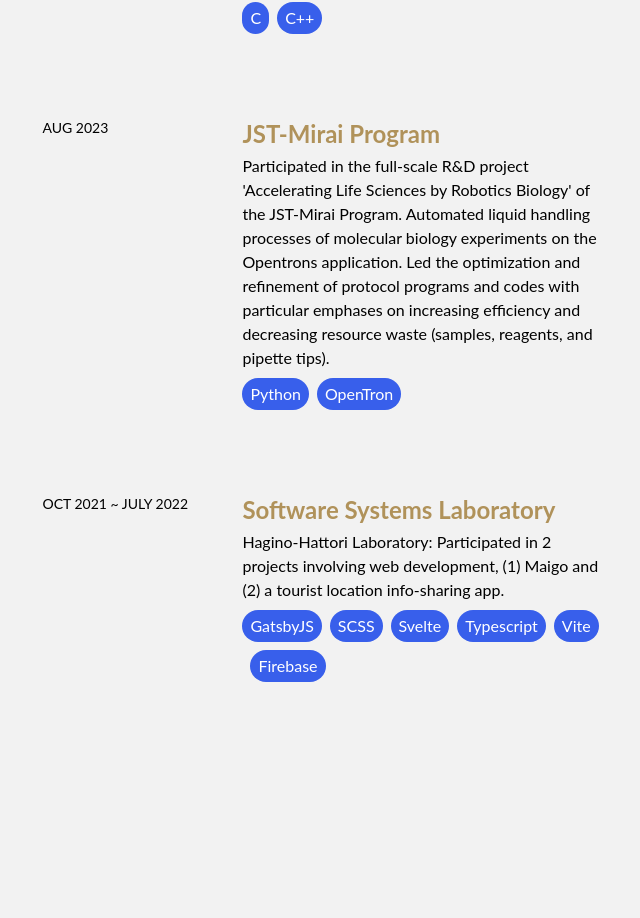
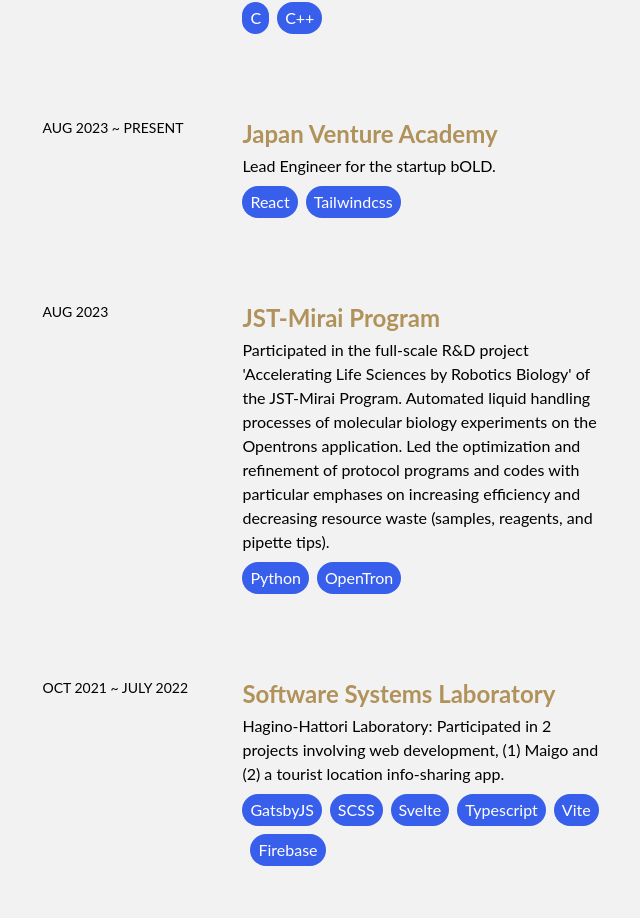
Before and after one commit to Ryuichi-Yamafuji-Lun/Portfolio, a React (Create React App) app: page / in a window 1280 px wide. Shown: the part 782-1700 px from the top of the page, without its empty margins (621-1261 px from the left). Built offline with nearby package versions, Linux system fonts and the light colour scheme.

Commit message:
Update Experience.jsx

```diff
--- a/src/pages/Experience.jsx
+++ b/src/pages/Experience.jsx
@@ -1,3 +1,5 @@
+import { AiOutlineArrowRight } from "react-icons/ai";
+
 import { ExperienceCard } from "../components/ExperienceCard";
 
 const Experience = () => {
@@ -13,6 +15,17 @@ const Experience = () => {
       description: `
       Kawashima Hideyuki Laboratory: Data Platform and Algorithm Sciences.
       Currently researching on AI and concurrency control (SILO and 2-PL with Starvation Freedom).
+      `,
+    },
+    {
+      title: "Japan Venture Academy",
+      date: "AUG 2023 ~ PRESENT",
+      technologies: [
+        { logo: "React" },
+        { logo: "Tailwindcss" },
+      ],
+      description: `
+      Lead Engineer for the startup bOLD.
       `,
     },
     {
@@ -58,6 +71,20 @@ const Experience = () => {
             </div>
           ))}
         </div>
+        <div className="text-center mt-4">
+          <a
+            className="group resume-button flex items-center"
+            aria-label="View Full Résumé"
+            href="/resume.pdf" // Replace with resume when done
+            target="_blank"
+            rel="noopener noreferrer"
+          >
+            <span className="group-hover:underline font-bold transition-transform pr-2">
+              See My Résumé
+            </span>{" "}
+            <AiOutlineArrowRight className="group-hover:translate-x-3 transition-transform" />
+          </a>
+        </div>
       </div>
     </div>
   );
```
